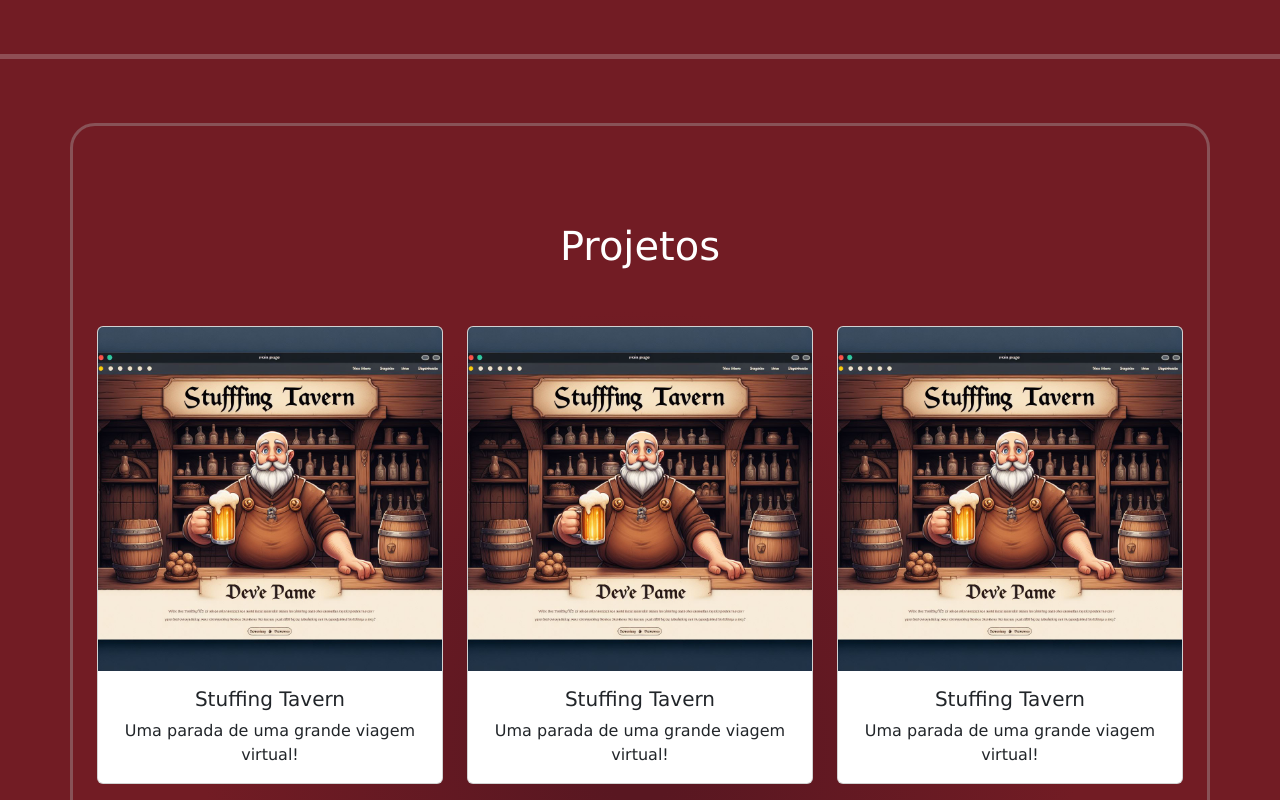
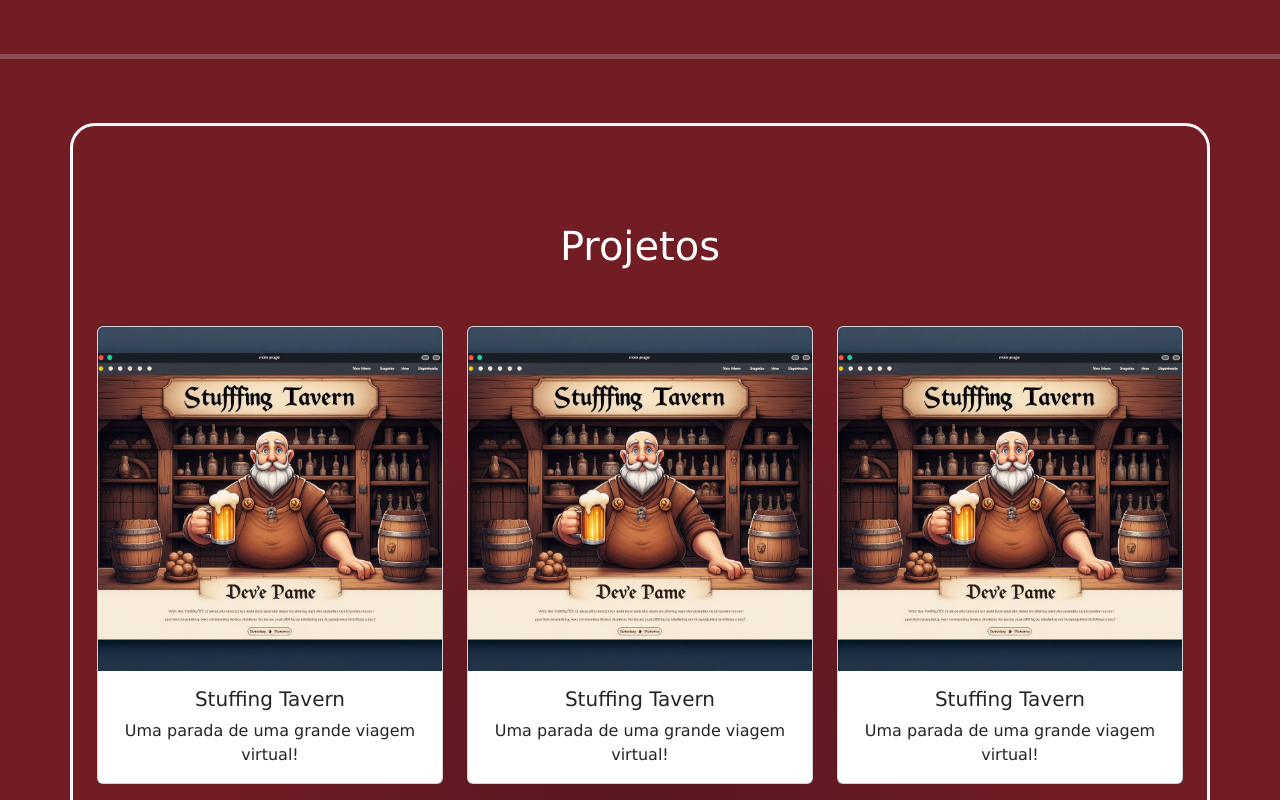
Before and after one commit to cleytonorocha/portifolio, an Angular app: page / in a window 1280 px wide. Shown: the part 900-1700 px from the top of the page. Built offline with nearby package versions, Linux system fonts and the light colour scheme.

Commit message:
fix: projects boder section

```diff
--- a/src/app/projects/projects.component.css
+++ b/src/app/projects/projects.component.css
@@ -2,11 +2,10 @@ section{
     color: white;
 }
 
-#projects-div {
+#projects-section {
   padding-top: 5em;
   padding-bottom: 5em;
   border-radius: 25px;
-  border-color: #885257ff !important;
   background: rgb(114, 28, 36);
   background: radial-gradient(
     circle,
--- a/src/app/projects/projects.component.html
+++ b/src/app/projects/projects.component.html
@@ -1,4 +1,4 @@
-<section class="container text-center border border-3 " id="projects-div">
+<section class="container text-center border border-3 border-light " id="projects-section">
     <h1 class="pt-3">Projetos</h1>
     <div class="container">
         <div class="row">
```
